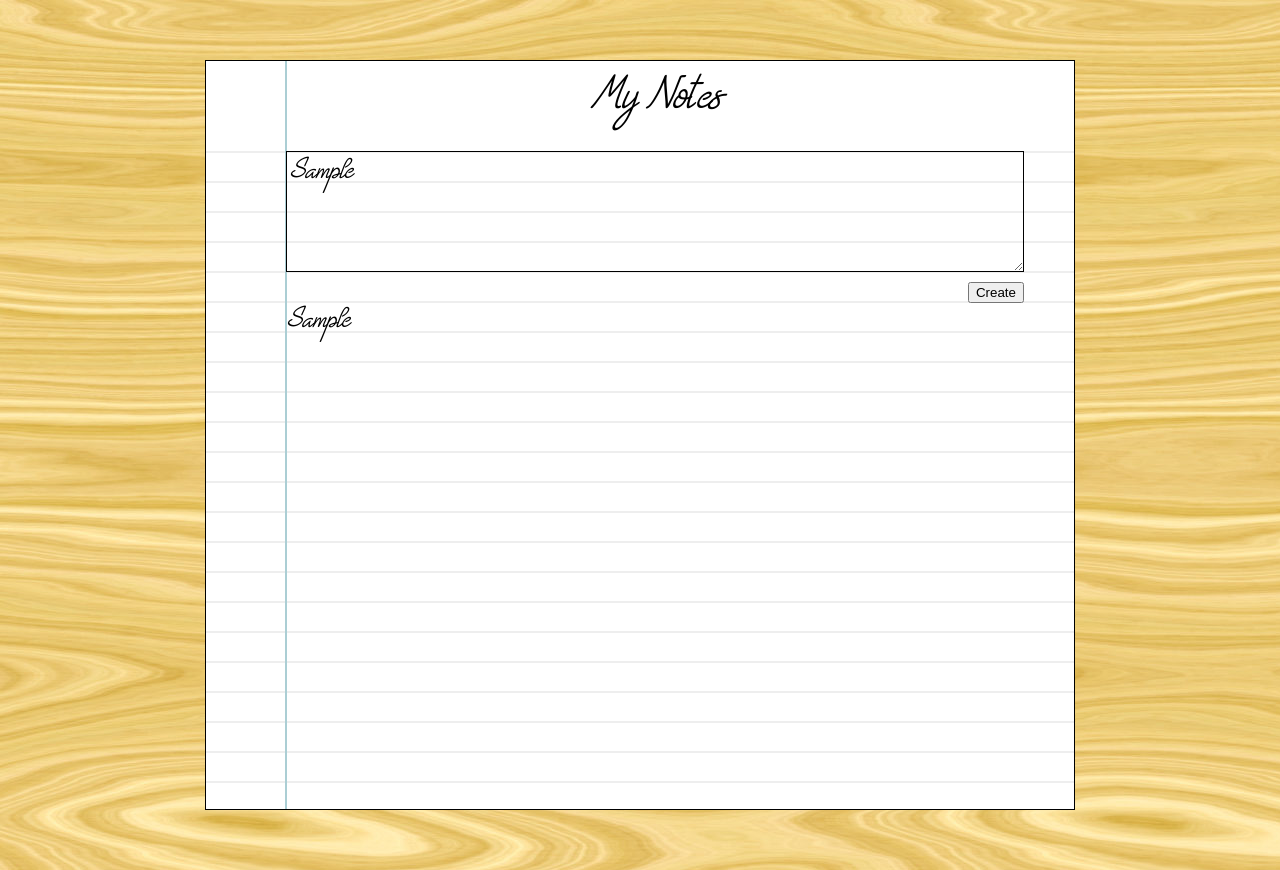
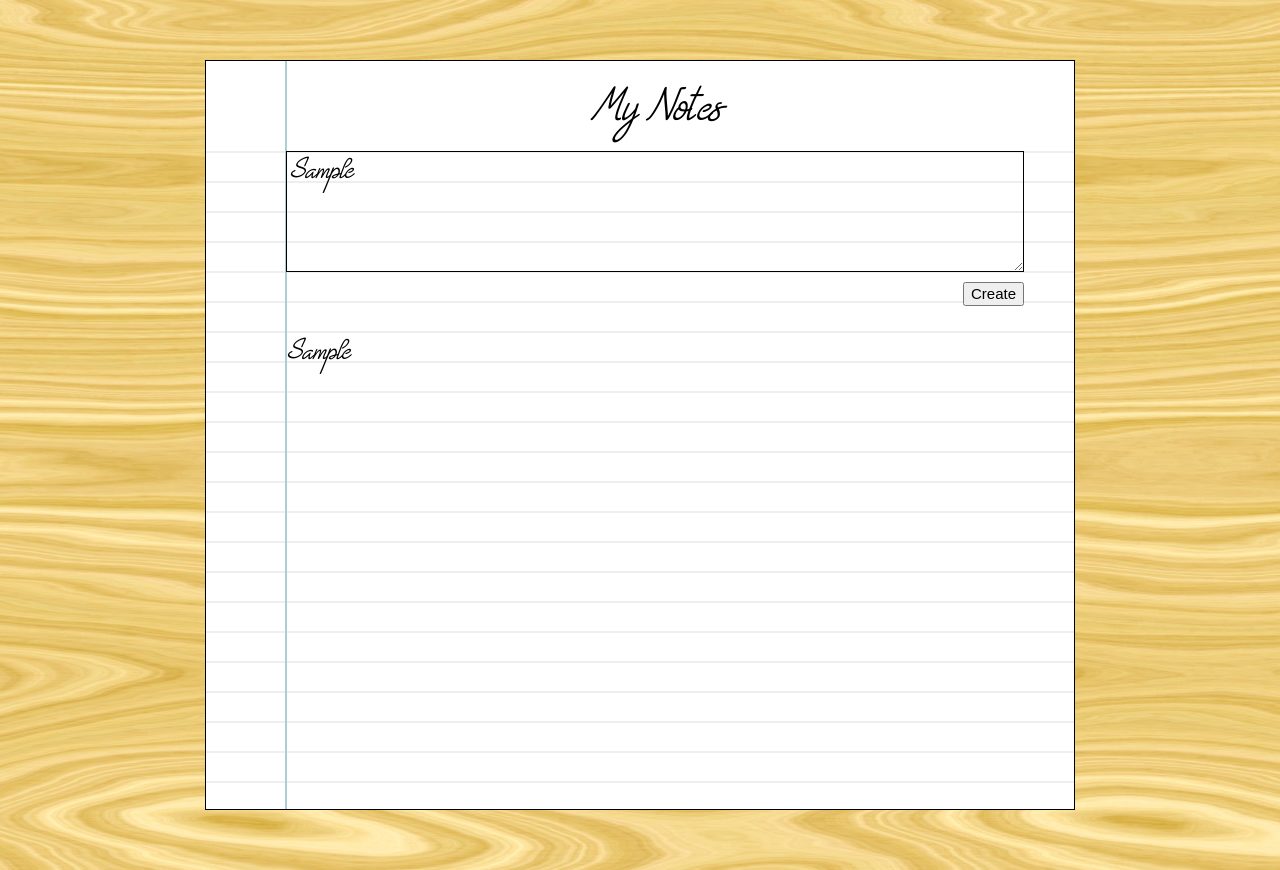
Before and after one commit to JoshSinyor/notes, a website: page index.html in a window 1280 px wide. Both pictures are taken after typing "Sample" into the empty fields and a click on the button "Create". Drawn offline with Linux system fonts and the light colour scheme.

Commit message:
Update stylesheet.css. Reflects corrected line spacing for <p> elements.

```diff
--- a/stylesheet.css
+++ b/stylesheet.css
@@ -5,14 +5,15 @@
 
 * {
   box-sizing: border-box;
+  font-family: 'handwritten-font';
+  font-size: 25px;
+  line-height: 120%;
 }
 
 body {
   margin: 60px;
   background-image: url('public/desk_effect.jpg');
   background-repeat: repeat;
-  font-family: 'handwritten-font';
-  font-size: 25px;
 }
 
 #inner {
@@ -55,10 +56,7 @@ body {
   }
 
   #new-note-box {
-  background-color: inherit;
-  font-family: inherit;
-  font-size: inherit;
-  line-height: inherit;
+    padding-bottom: 2em;
   }
 
     #text-box {
@@ -66,16 +64,20 @@ body {
       height: 4.85em;
       padding-top: 6px;
       background-color: inherit;
-  font-family: inherit;
-  font-size: inherit;
-  line-height: inherit;
       border: 1px solid black;
     }
 
     #create-button {
       float: right;
+      font-family: sans-serif;
+      font-size: 15px;
     }
 
   #list {
-  margin: 0;
+    padding-top: 0.25em;
   }
+
+    p {
+      margin: 0px;
+      margin-bottom: 1.2em;
+    }
```
Lines whose indentation alone changed are shown as unchanged.
